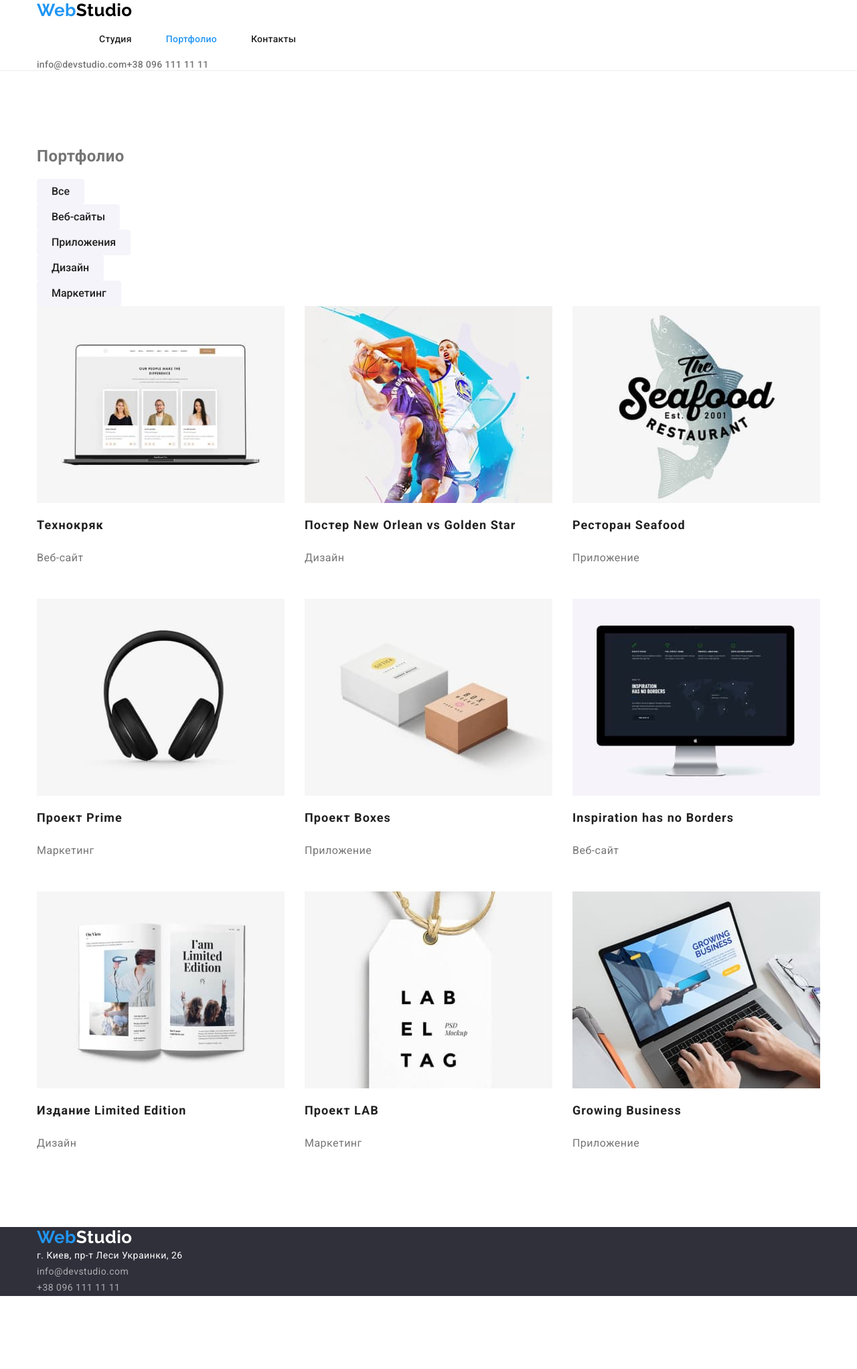
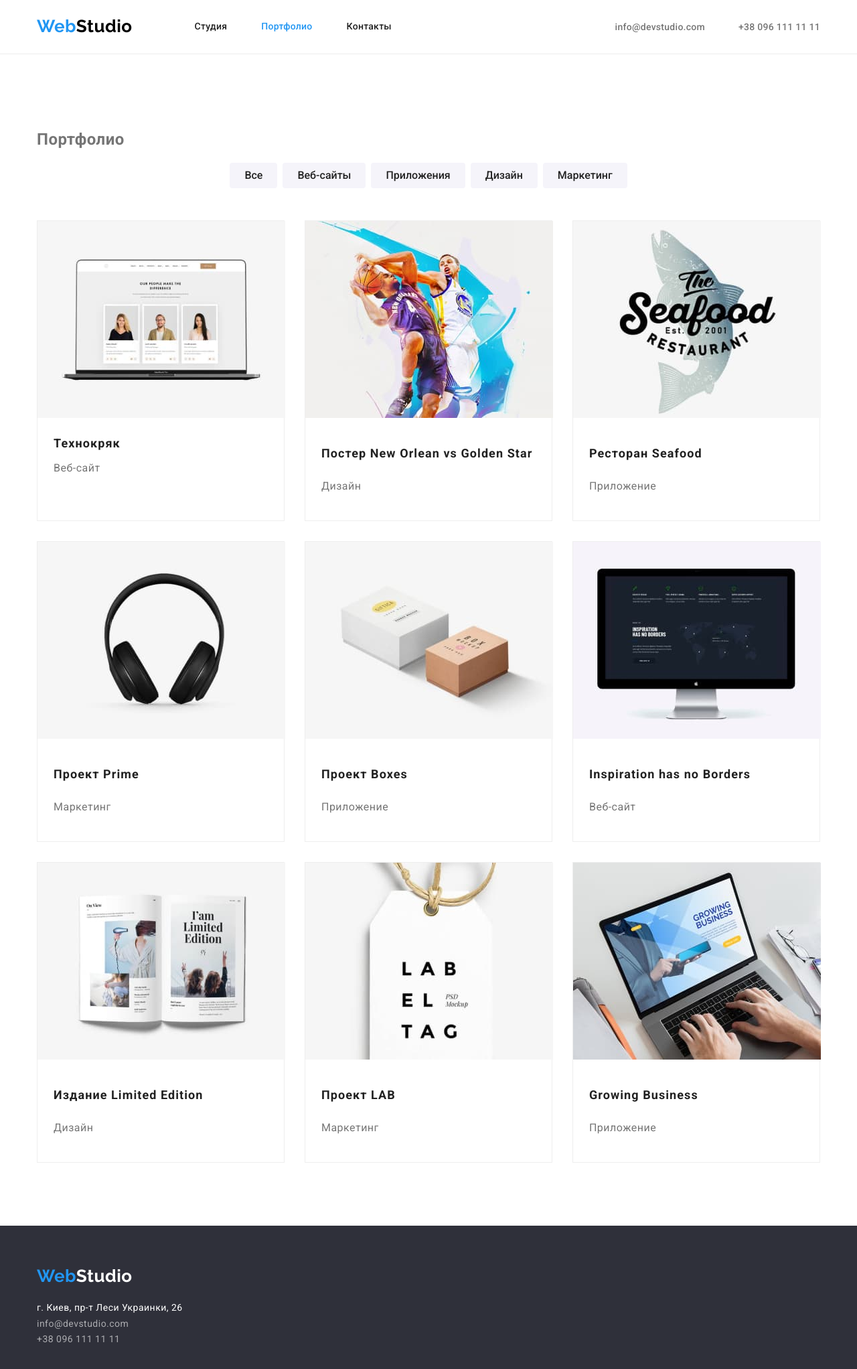
Before and after one commit to YevhenKon/goit-markup-hw-03, a plain HTML site: page portfolio.html in a window 1280 px wide. Shown: the whole page at 67% size. Before the commit the page ends 1935 px from the top, so only its background shows below. Drawn offline with nearby package versions, Linux system fonts and the light colour scheme.

Commit message:
6 commit

```diff
--- a/css/styles.css
+++ b/css/styles.css
@@ -144,7 +144,7 @@ margin-right: 51px;
 .hero {
     text-align: center;
     background-color: var(--background-color);
-    height: 600px;
+    /* height: 600px; */
     max-width: 1600px;
     padding-bottom: 200px;
     margin-left: auto;
@@ -215,6 +215,7 @@ margin-right: 51px;
     cursor: pointer;
     text-align: center;
     border: none;
+    height: 38px;
 }
 
 .button.secondary:hover,
@@ -273,6 +274,10 @@ margin-right: 51px;
 
 /* our work */
 
+.image {
+    display: block;
+}
+
 .work-list {
     display: flex;
 }
@@ -318,10 +323,6 @@ margin-right: 51px;
     line-height: 1.19;
 }
 
-.team-image {
-    display: block;
-}
-
 .team-list .job {
     padding-bottom: 30px;
 
@@ -330,6 +331,10 @@ margin-right: 51px;
 }
 
 /* fotter contacts */
+
+.logo.logo-down {
+    margin-bottom: 50px;
+}
 
 .logo-down {
     color: var(--secondary-text-color);
@@ -374,16 +379,42 @@ margin-right: 51px;
     margin-left: auto;
     margin-right: auto;
     max-width: 1600px;
-    /* height: 252px; */
-}
-
-.part-logo {
     padding-top: 60px;
 }
 
+.footer .list {
+    padding-top: 20px;
+    padding-bottom: 60px;
+}
+
+.item.footer-list:not(:last-child) {
+    margin-bottom: 9px;
+}
 
 
 /* portfolio list */
+
+.portfolio-category {
+    padding: 20px 24px;
+}
+
+.portfolio-category .title {
+    margin-bottom: 4px;
+}
+
+.portfolio-list .item {
+    border: 1px solid #EEEEEE;
+}
+.portfolio-button-list {
+    display: flex;
+    justify-content: center;
+    padding-bottom: 16px;
+    margin-bottom: 32px;
+}
+
+.portfolio-button-list .item:not(:last-child) {
+    margin-right: 8px;
+}
 
 .portfolio-list {
     display: flex;
@@ -396,9 +427,6 @@ margin-right: 51px;
     margin-bottom: 30px;
 }
 
-.portfolio-image {
-    display: block;
-}
 
 .portfolio-list .item:nth-child(3n) {
     margin-right: 0;
--- a/portfolio.html
+++ b/portfolio.html
@@ -1,6 +1,5 @@
 <!DOCTYPE html>
 <html lang="ru">
-
 <head>
     <meta charset="UTF-8">
     <meta http-equiv="X-UA-Compatible" content="IE=edge">
@@ -11,11 +10,10 @@
     <link rel="stylesheet" href="https://cdnjs.cloudflare.com/ajax/libs/modern-normalize/1.1.0/modern-normalize.min.css">
     <link rel="stylesheet" href="./css/styles.css">
 </head>
-
 <body>
     <header class=page-header>
-        <div class="container">
-            <nav>
+        <div class="container main-nav">
+            <nav class="part-nav">
                 <a href="./index.html" class="logo">
                     <span class="part-logo">Web</span>Studio
                 </a>
@@ -27,8 +25,8 @@
                 </ul>
             </nav>
             <ul class="contacts list">
-                <li><a href="mailto:info@devstudio.com" class="contact-link">info@devstudio.com</a></li>
-                <li><a href="tel:+380961111111" class="contact-link">+38 096 111 11 11</a></li>
+                <li class="item"><a href="mailto:info@devstudio.com" class="contact-link">info@devstudio.com</a></li>
+                <li class="item"><a href="tel:+380961111111" class="contact-link">+38 096 111 11 11</a></li>
             </ul>
         </div>
     </header>
@@ -38,60 +36,79 @@
             <div class="container">
                 <!-- назва буде прихована -->
                 <h1>Портфолио</h1>
-                <ul class="list">
-                    <li><button type="button" class="button secondary">Все</button></li>
-                    <li><button type="button" class="button secondary">Веб-сайты</button></li>
-                    <li><button type="button" class="button secondary">Приложения</button></li>
-                    <li><button type="button" class="button secondary">Дизайн</button></li>
-                    <li><button type="button" class="button secondary">Маркетинг</button></li>
+                <ul class="list portfolio-button-list">
+                    <li class="item"><button type="button" class="button secondary">Все</button></li>
+                    <li class="item"><button type="button" class="button secondary">Веб-сайты</button></li>
+                    <li class="item"><button type="button" class="button secondary">Приложения</button></li>
+                    <li class="item"><button type="button" class="button secondary">Дизайн</button></li>
+                    <li class="item"><button type="button" class="button secondary">Маркетинг</button></li>
                 </ul>
             </div>
             <div class="container">
                 <ul class="list portfolio-list">
                     <li class="item">
-                        <img class="portfolio-image" src="images/img5.jpg" alt="ноутбук" width="370">
-                        <h2 class="title">Технокряк</h2>
-                        <p class="category">Веб-сайт</p>
+                        <img class="image" src="images/img5.jpg" alt="ноутбук" width="370">
+                        <div class="portfolio-category">
+                            <h2 class="list title">Технокряк</h2>
+                            <p class="list category">Веб-сайт</p>
+                        </div>
                     </li>
                     <li class="item">
-                        <img class="portfolio-image" src="images/img6.jpg" alt="баскетболісти" width="370">
+                        <img class="image" src="images/img6.jpg" alt="баскетболісти" width="370">
+                        <div class="portfolio-category">
                             <h2 class="title">Постер New Orlean vs Golden Star</h2>
                             <p class="category">Дизайн</p>
+                        </div>
                     </li>
                     <li class="item">
-                        <img class="portfolio-image" src="images/img7.jpg" alt="емблема" width="370">
+                        <img class="image" src="images/img7.jpg" alt="емблема" width="370">
+                        <div class="portfolio-category">
                             <h2 class="title">Ресторан Seafood</h2>
                             <p class="category">Приложение</p>
+                        </div>
                     </li>
                     <li class="item">
-                        <img class="portfolio-image" src="images/img8.jpg" alt="навушники" width="370">
+                        <img class="image" src="images/img8.jpg" alt="навушники" width="370">
+                        <div class="portfolio-category">
                             <h2 class="title">Проект Prime</h2>
                             <p class="category">Маркетинг</p>
+                        </div>
                     </li>
                     <li class="item">
-                        <img class="portfolio-image" src="images/img9.jpg" alt="2 коробки" width="370">
+                        <img class="image" src="images/img9.jpg" alt="2 коробки" width="370">
+                        <div class="portfolio-category">
                             <h2 class="title">Проект Boxes</h2>
                             <p class="category">Приложение</p>
+                        </div>
                     </li>
                     <li class="item">
-                        <img class="portfolio-image" src="images/img10.jpg" alt="монітор" width="370">
+                        <img class="image" src="images/img10.jpg" alt="монітор" width="370">
+                        <div class="portfolio-category">
                             <h2 class="title">Inspiration has no Borders</h2>
                             <p class="category">Веб-сайт</p>
+                        </div>
                     </li>
                     <li class="item">
-                        <img class="portfolio-image" src="images/img11.jpg" alt="журнал" width="370">
+                        <img class="image" src="images/img11.jpg" alt="журнал" width="370">
+                        <div class="portfolio-category">
+                        <div >
                             <h2 class="title">Издание Limited Edition</h2>
                             <p class="category">Дизайн</p>
+                        </div>
                     </li>
                     <li class="item">
-                        <img class="portfolio-image" src="images/img12.jpg" alt="лейба" width="370">
+                        <img class="image" src="images/img12.jpg" alt="лейба" width="370">
+                        <div class="portfolio-category">
                             <h2 class="title">Проект LAB</h2>
                             <p class="category">Маркетинг</p>
+                        </div>
                     </li>
                     <li class="item">
-                        <img class="portfolio-image" src="images/img13.jpg" alt="друк на ноутбуці" width="370">
+                        <img class="image" src="images/img13.jpg" alt="друк на ноутбуці" width="370">
+                        <div class="portfolio-category">
                             <h2 class="title">Growing Business</h2>
                             <p class="category">Приложение</p>
+                        </div>
                     </li>
                 </ul>
             </div>
@@ -104,7 +121,7 @@
                 <span class="part-logo">Web</span>Studio
             </a>
             <ul class="list">
-                <li> <a href="./index.html" class="address">г. Киев, пр-т Леси Украинки, 26</a></li>
+                <li><a href="" class="address">г. Киев, пр-т Леси Украинки, 26</a></li>
                 <li><a href="mailto:info@devstudio.com" class="footer-contact-link">info@devstudio.com</a></li>
                 <li><a href="tel:+380961111111" class="footer-contact-link">+38 096 111 11 11</a></li>
             </ul>
```
Also changed, not shown: index.html (+12 -10 lines). Lines whose indentation alone changed are shown as unchanged.
